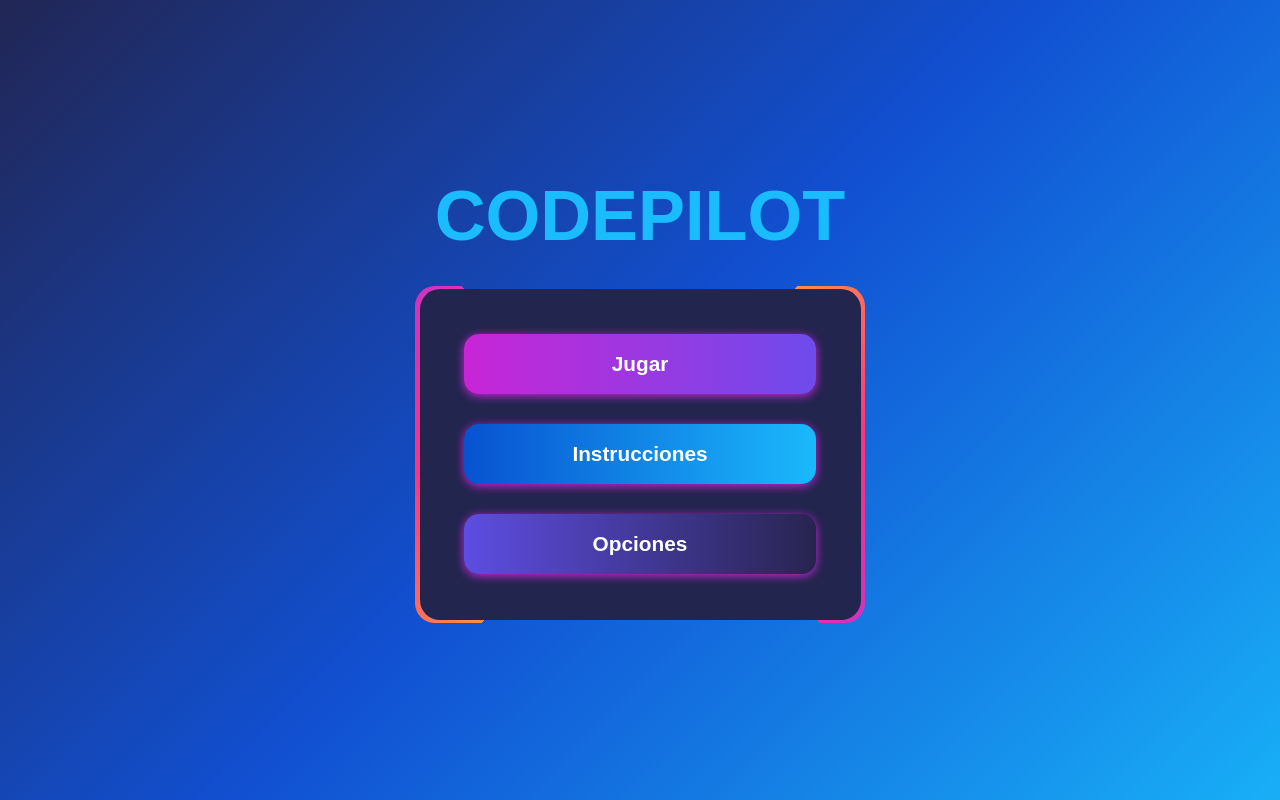
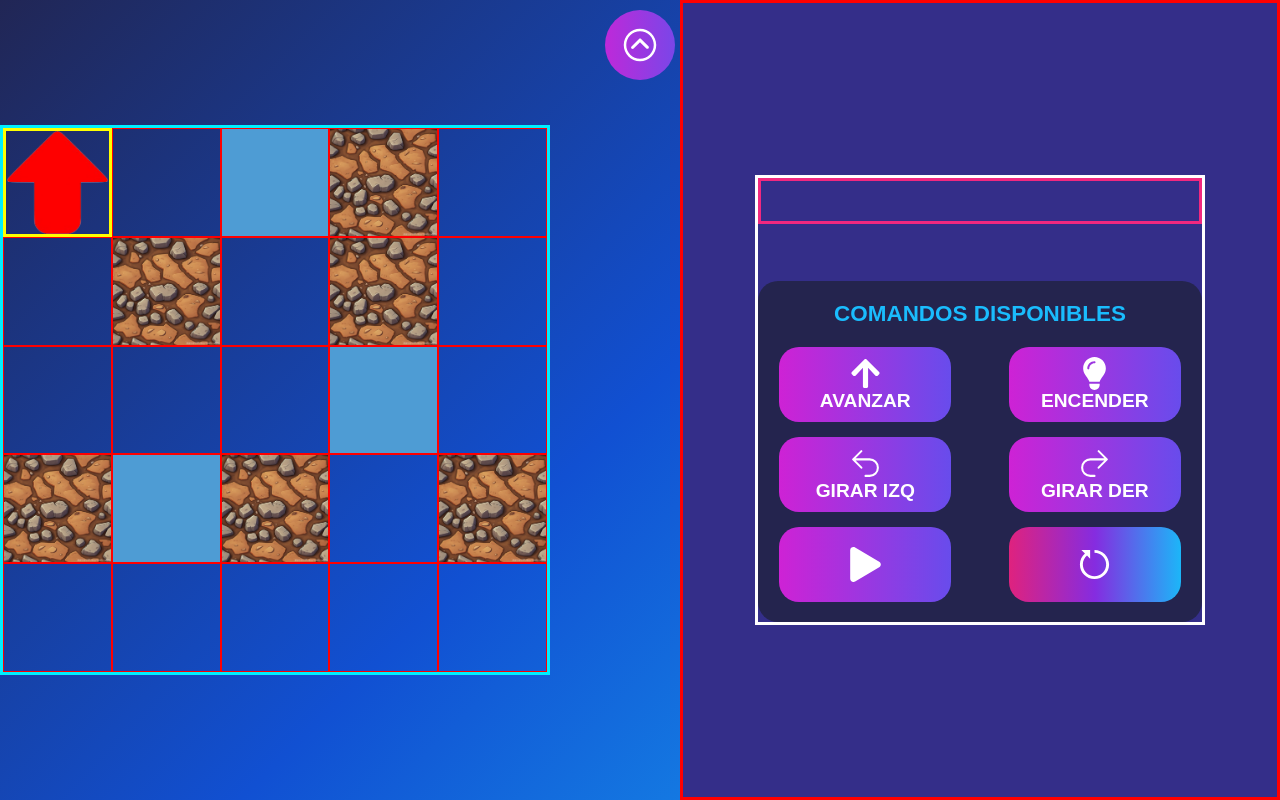
Before and after one commit to SEVERNASTER/LightBot-Clone-2D, a React (Vite) app: page / in a window 1280 px wide. Built offline with nearby package versions, Linux system fonts and the light colour scheme; a web font is replaced by a local one.

Commit message:
se rediseño la interfaz de los botones de comandos disponibles

```diff
--- a/src/App.css
+++ b/src/App.css
@@ -1,9 +1,10 @@
 .app-contenedor {
   min-height: 100vh;
+  width: 100%;
   display: flex;
   justify-content: center;
   align-items: center;
-  background-color: #191c31;
+  /* background-color: #191c31; */
   gap: 20px;
   overflow: auto;
   z-index: 10;
--- a/src/components/Button.css
+++ b/src/components/Button.css
@@ -1,18 +1,27 @@
 .boton-funcional {
     /* height: 70px; */
     position: relative;
-    width: 70px;
-
+    /* width: 70px; */
+    height: 75px;
+    width: 80%;
     background-color: transparent;
     border: none;
     outline: none;
     transition: .3s ease-out;
     background-size: cover;
-    border: solid #fff;
     border-radius: 20px;
-    aspect-ratio: 1 / 1;
+    /* aspect-ratio: 1 / 1; */
     overflow: hidden;
-
+    margin: auto;
+    color: #fff;
+    display: flex;
+    justify-content: center;
+    align-items: center;
+    flex-direction: column;
+    background: linear-gradient(90deg, #CE22D5, #684CEC);
+    font-size: 1.2rem;
+    font-weight: 600;
+    padding: 10px 0;
 }
 
 .boton-funcional.padding-icono {
@@ -40,12 +49,14 @@
 }
 
 .boton-funcional:hover {
-    transform: scale(1.2);
+    transform: translateY(-7px);
     /* animation: sacudir .5s ease-in; */
+    background: linear-gradient(90deg, #0958D2, #17A9F5);
+    box-shadow: 0 5px 20px #C824D6;
 }
 
 .boton-funcional:active {
-    transform: scale(.9);
+    transform: translateY(0);
 }
 
 @keyframes sacudir {
--- a/src/components/Button.jsx
+++ b/src/components/Button.jsx
@@ -1,21 +1,16 @@
 import React from 'react';
 import './Button.css';
 
-function Button({ imgBg, icon: Icono, onClick, extraClass, inhabilitar, label }) {
+function Button({ icon: Icono, onClick, extraClass, inhabilitar, label, titulo }) {
     return (
         <button
             onClick={onClick}
             className={`boton-funcional ${extraClass}`}
-            style={{
-                backgroundImage: imgBg ? `url(${imgBg})` : 'none',
-                backgroundSize: 'cover',
-                backgroundPosition: 'center',
-
-            }}
             disabled={inhabilitar}
             title={label}
         >
             {Icono && <Icono size={35} />}
+            {titulo}
         </button>
     );
 }
--- a/src/components/Niveles.css
+++ b/src/components/Niveles.css
@@ -29,6 +29,7 @@
     transition: 2s;
 }
 
+
 @keyframes flotar-nivel-contenedor {
     50%{
         transform: translateY(10px);
@@ -43,14 +44,13 @@
 
 
 .contenido-niveles-card {
-    background-color: #232247;
+    background: #232247;
     width: 100%;
     aspect-ratio: 1 / 1;
     border-radius: 20px;
     display: grid;
     grid-template-rows: 25% 60% 15%;
 }
-
 
 .niveles-header {
     color: #1ABCFD;
--- a/src/components/Niveles.jsx
+++ b/src/components/Niveles.jsx
@@ -3,14 +3,14 @@ import './Niveles.css'
 import NivelCard from '../components/NivelCard';
 
 
-function Niveles({ niveles, mapaActual, extraClases }) {
+function Niveles({ niveles, mapaActual, extraClases, setJugando, extraStyles, titulo, subtitulo }) {
     return (
         <div className={`niveles-wrapper ${extraClases}`}>
             <div className={`niveles-card ${extraClases}`}>
-                <div className="contenido-niveles-card">
+                <div className={`contenido-niveles-card`} style={extraStyles}>
                     <header className="niveles-header">
-                        <h2>CONCEPTOS BÁSICOS</h2>
-                        <h3>Aprende movimiento y orientación</h3>
+                        <h2>{`${titulo}`}</h2>
+                        <h3>{`${subtitulo}`}</h3>
                     </header>
                     <div className="niveles-contenedor">
                         {niveles.map(nivel => {
--- a/src/components/Panel.css
+++ b/src/components/Panel.css
@@ -1,12 +1,37 @@
+
+
+.comandos-disponibles {
+    display: flex;
+    flex-direction: column;
+    margin-top: auto;
+    gap: 20px;
+    padding: 20px 0;
+    background-color: #24244E;
+    border-radius: 20px;
+}
+
+.comandos-titulo {
+    color: #1ABCFD;
+    font-size: 1.2rem;
+    display: flex;
+    justify-content: center;
+    align-items: center;
+}
+
+.comandos-titulo h3 {
+    text-align: center;
+}
+
+
 .botones-contenedor {
-    border: solid yellow;
+    /* border: solid yellow; */
     width: 100%;
-    display: flex;
-    justify-content: space-around;
-    align-items: center;
+    display: grid;
+    grid-template-columns: 1fr 1fr;
+
     /* flex-wrap: wrap; */
     gap: 15px;
-    padding: 10px;
+    /* padding: 10px; */
     margin-top: auto;
 }
 
@@ -18,7 +43,6 @@
     position: relative;
     color: yellow;
     background-color: #fff;
-    border-radius: 50% !important;
     border-color: yellow !important;
 }
 
@@ -62,7 +86,6 @@
 .boton-jugar {
     color: #fff;
     border-radius: 50%;
-    border-radius: 50% !important;
     padding-left: 5px;
     padding-top: 2px;
     font-weight: 700;
@@ -91,6 +114,24 @@
     box-shadow: none;
 }
 
+
+
+
+
+
+
+.panel-contenedor {
+    border: solid red;
+    height: 100vh;
+    width: min(600px, 100%);
+    display: flex;
+    justify-content: center;
+    align-items: center;
+    background-color: #342E89;
+    margin-left: auto;
+}
+
+
 .panel-principal {
     border: solid #fff;
     /* height: 550px; */
@@ -116,15 +157,10 @@
 
 .boton-reiniciar {
     color: #fff;
-    background: linear-gradient(#DF227E, #852CE0, #1CB6F8) !important;
+    background: linear-gradient(90deg,#DF227E, #852CE0, #1CB6F8) !important;
     padding-top: 5px;
     transition: 5s;
-    border-radius: 50% !important;
     /* transform: rotate(-45deg); */
-}
-
-.boton-reiniciar:hover {
-    transform: rotate(180deg) scale(1.2) !important;
 }
 
 .boton-reiniciar:active {
--- a/src/components/Panel.jsx
+++ b/src/components/Panel.jsx
@@ -14,6 +14,9 @@ import { BiReset } from "react-icons/bi";
 import { RiResetRightFill } from "react-icons/ri";
 import { BsFillTrash3Fill } from "react-icons/bs";
 import { TbTrashOff } from "react-icons/tb";
+import { FaArrowUp } from "react-icons/fa";
+import { HiArrowUturnLeft } from "react-icons/hi2";
+import { HiArrowUturnRight } from "react-icons/hi2";
 
 
 function Panel({ ejecutando, jugar, setSecuencia, secuencia, avanzar, girarDer, girarIzq,
@@ -85,6 +88,8 @@ function Panel({ ejecutando, jugar, setSecuencia, secuencia, avanzar, girarDer,
 
 
     return (
+        <div className="panel-contenedor">
+
             <div className="panel-principal" >
 
                 <div className="comandos-contenedor" >
@@ -118,29 +123,18 @@ function Panel({ ejecutando, jugar, setSecuencia, secuencia, avanzar, girarDer,
                     }
                 </div>
 
+                <div className="comandos-disponibles">
+                    <div className="comandos-titulo">
+                        <h3>COMANDOS DISPONIBLES</h3>
+                    </div>
+
                     <div className="botones-contenedor">
-                <Button imgBg={avanzarImg}
+                        <Button icon={FaArrowUp}
                             onClick={avanzar}
                             extraClass={` ${!puedeEditar ? 'inhabilitar' : ''}`}
                             inhabilitar={!puedeEditar}
                             label='Avanzar'
-                />
-
-                {/* girar a la derecha */}
-                <Button imgBg={girarImg}
-                    onClick={girarDer}
-                    extraClass={`zoom ${!puedeEditar ? 'inhabilitar' : ''}`}
-
-                    inhabilitar={!puedeEditar}
-                    label='Girar Derecha'
-                />
-
-                {/* girar a la izquierda */}
-                <Button imgBg={girarIzqImg}
-                    onClick={girarIzq}
-                    extraClass={`zoom ${!puedeEditar ? 'inhabilitar' : ''}`}
-                    inhabilitar={!puedeEditar}
-                    label='Girar Izquierda'
+                            titulo='AVANZAR'
                         />
 
                         {/* para encender la luz */}
@@ -150,6 +144,26 @@ function Panel({ ejecutando, jugar, setSecuencia, secuencia, avanzar, girarDer,
                             }} extraClass={`zoom boton-luz ${!puedeEditar ? 'inhabilitar' : ''}`}
                             inhabilitar={!puedeEditar}
                             label='Encender Luz'
+                            titulo='ENCENDER'
+                        />
+
+                        {/* girar a la izquierda */}
+                        <Button icon={HiArrowUturnLeft}
+                            onClick={girarIzq}
+                            extraClass={`zoom ${!puedeEditar ? 'inhabilitar' : ''}`}
+                            inhabilitar={!puedeEditar}
+                            label='Girar Izquierda'
+                            titulo='GIRAR IZQ'
+                        />
+
+                        {/* girar a la derecha */}
+                        <Button icon={HiArrowUturnRight}
+                            onClick={girarDer}
+                            extraClass={`zoom ${!puedeEditar ? 'inhabilitar' : ''}`}
+
+                            inhabilitar={!puedeEditar}
+                            label='Girar Derecha'
+                            titulo='GIRAR DER'
                         />
 
                         {/* para iniciar la secuencia */}
@@ -168,6 +182,9 @@ function Panel({ ejecutando, jugar, setSecuencia, secuencia, avanzar, girarDer,
 
                     </div>
                 </div>
+
+            </div>
+        </div>
     )
 }
 
--- a/src/layouts/Main.css
+++ b/src/layouts/Main.css
@@ -5,6 +5,10 @@
     background: linear-gradient(135deg, #212655, #1150D2, #18AFF7);
     padding: 0 30px;
     z-index: 0;
+}
+
+.main-container.jugando {
+    padding: 0;
 }
 
 .regresar-niveles-btn {
--- a/src/layouts/Main.jsx
+++ b/src/layouts/Main.jsx
@@ -13,11 +13,11 @@ function Main() {
 
     const mapaActual = useRef(1)
 
-    const [vistaMenu, setVistaMenu] = useState(true)
-    const [jugando, setJugando] = useState(false)
+    const [vistaMenu, setVistaMenu] = useState(false)
+    const [jugando, setJugando] = useState(true)
 
     return (
-        <div className='main-container'>
+        <div className={`main-container ${jugando ? 'jugando' : ''}`}>
             <MenuInicio clasesExtra={`${vistaMenu ? '' : 'deslizar'}`}
                 setVistaMenu={setVistaMenu}
             />
--- a/src/layouts/NivelesPantalla.jsx
+++ b/src/layouts/NivelesPantalla.jsx
@@ -15,17 +15,30 @@ function NivelesPantalla({ clasesExtra, setJugando, mapaActual }) {
         <div className={`niveles ${clasesExtra}`}>
             <Niveles niveles={nivelesArray} setJugando={setJugando} mapaActual={mapaActual}
                 extraClases={`${nivelActual !== 1 ? 'ocultarIzq' : ''}`}
+                titulo='CONCEPTOS BÁSICOS'
+                subtitulo='Aprende movimiento y orientación'
             />
 
             <Niveles niveles={nivelesArray} setJugando={setJugando} mapaActual={mapaActual}
                 extraClases={`
                     ${nivelActual === 1 ? 'ocultarDer' : ''}
+                    ${nivelActual === 2 ? 'segunda-card' : ''}
                     ${nivelActual === 3 ? 'ocultarIzq' : ''}
                 `}
+                extraStyles={{
+                    background: 'linear-gradient(120deg, #2B236D, #580D43)'
+                }}
+                titulo='CONCEPTOS BÁSICOS'
+                subtitulo='Aprende movimiento y orientación'
             />
 
             <Niveles niveles={nivelesArray} setJugando={setJugando} mapaActual={mapaActual}
                 extraClases={`${nivelActual !== 3 ? 'ocultarDer' : ''}`}
+                extraStyles={{
+                    background: 'linear-gradient(120deg, #a90570, #300E82)'
+                }}
+                titulo='CONCEPTOS BÁSICOS'
+                subtitulo='Aprende movimiento y orientación'
             />
 
             {/* <div className="botones-cambiar"> */}
```
Lines whose indentation alone changed are shown as unchanged.
